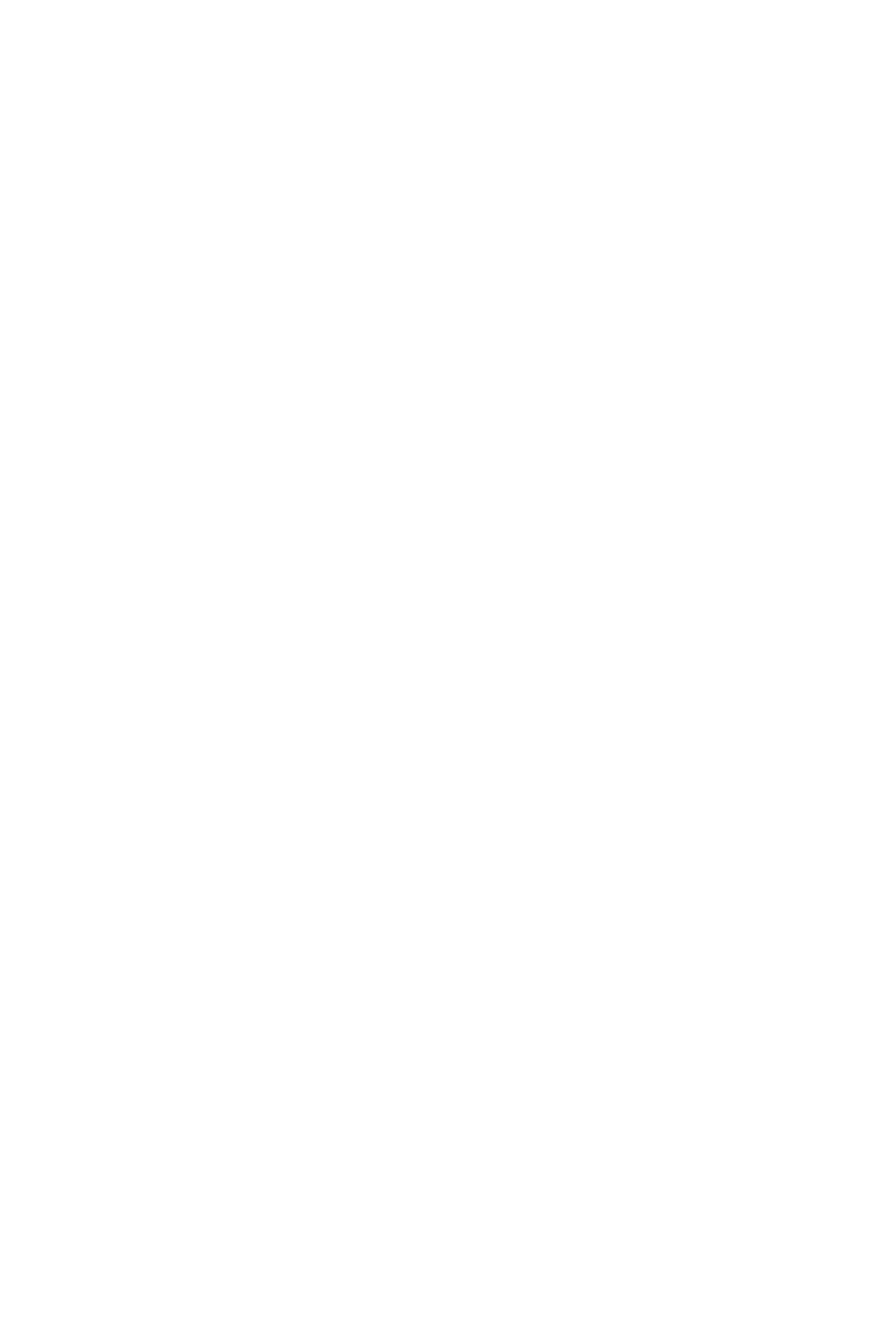
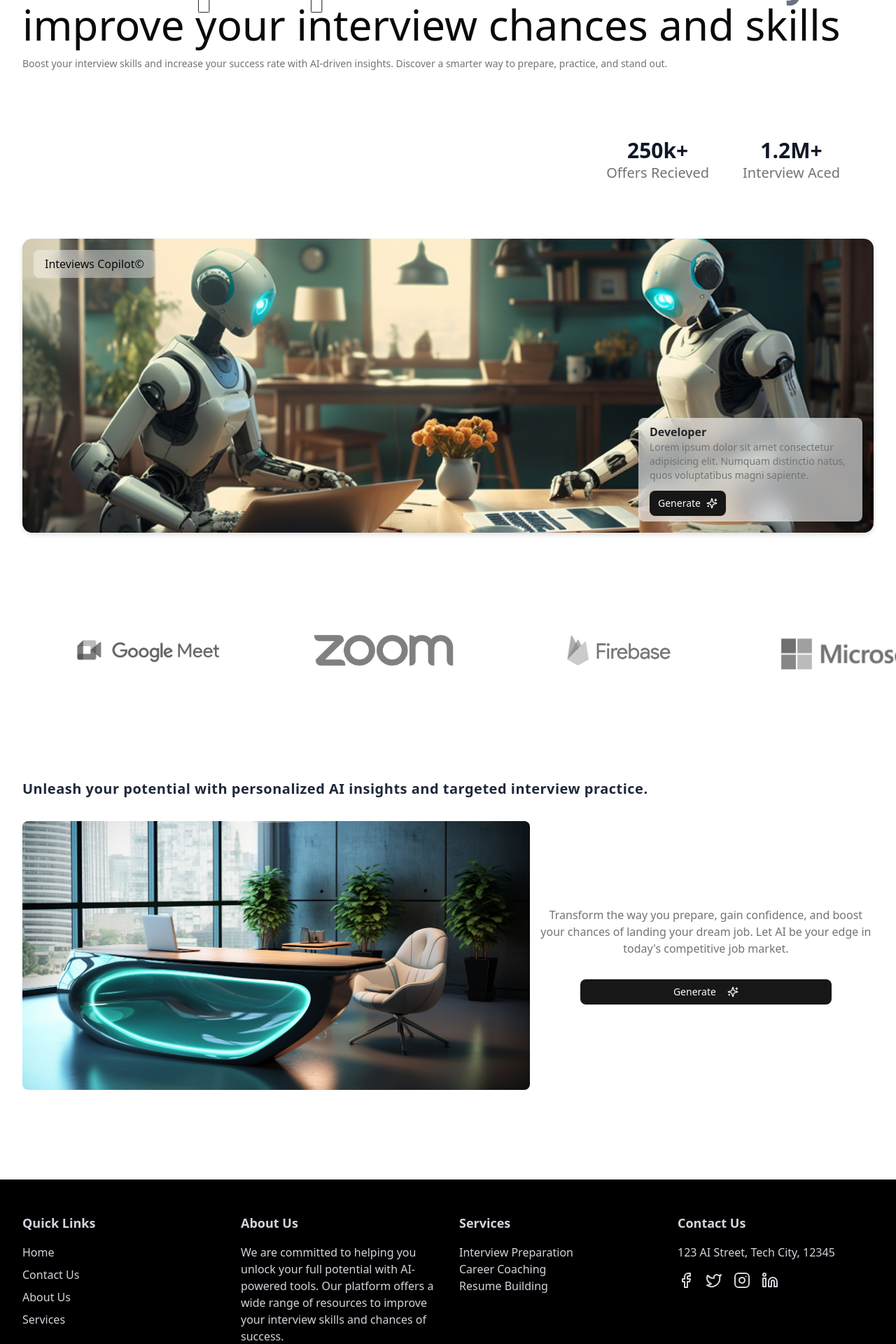
Before and after one commit to owaish7/Interview-app, a React (Vite) app in the folder react-interview-app/: page / in a window 1280 px wide. Shown: the part 220-2140 px from the top of the page at 70% size. Before the commit the page ends 800 px from the top, so only its background shows below. Built offline with nearby package versions, Linux system fonts and the light colour scheme; no server answers.

Commit message:
done the main page

```diff
--- a/react-interview-app/package.json
+++ b/react-interview-app/package.json
@@ -19,6 +19,7 @@
     "lucide-react": "^0.479.0",
     "react": "^19.0.0",
     "react-dom": "^19.0.0",
+    "react-fast-marquee": "^1.6.5",
     "react-router-dom": "^7.3.0",
     "tailwind-merge": "^3.0.2",
     "tailwindcss-animate": "^1.0.7"
--- a/react-interview-app/src/components/footer.tsx
+++ b/react-interview-app/src/components/footer.tsx
@@ -1,10 +1,121 @@
+import React from "react";
 
-const Footer = () => {
-  return (
-    <div>
-      Footer
-    </div>
-  )
+import { Facebook, Twitter, Instagram, Linkedin } from "lucide-react"; // Import Lucide icons
+import { Link } from "react-router-dom";
+import { Container } from "@/components/container";
+import { MainRoutes } from "@/lib/helper";
+
+interface SocialLinkProps {
+  href: string;
+  icon: React.ReactNode;
+  hoverColor: string;
 }
 
-export default Footer
+const SocialLink: React.FC<SocialLinkProps> = ({ href, icon, hoverColor }) => {
+  return (
+    <a
+      href={href}
+      target="_blank"
+      rel="noopener noreferrer"
+      className={`hover:${hoverColor}`}
+    >
+      {icon}
+    </a>
+  );
+};
+
+interface FooterLinkProps {
+  to: string;
+  children: React.ReactNode;
+}
+
+const FooterLink: React.FC<FooterLinkProps> = ({ to, children }) => {
+  return (
+    <li>
+      <Link
+        to={to}
+        className="hover:underline text-gray-300 hover:text-gray-100"
+      >
+        {children}
+      </Link>
+    </li>
+  );
+};
+
+ const Footer = () => {
+  return (
+    <div className="w-full bg-black text-gray-300 hover:text-gray-100 py-8">
+      <Container>
+        <div className="grid grid-cols-1 md:grid-cols-4 gap-8">
+          {/* First Column: Links */}
+          <div>
+            <h3 className="font-bold text-lg mb-4">Quick Links</h3>
+            <ul className="space-y-2">
+              {MainRoutes.map((route) => (
+                <FooterLink key={route.href} to={route.href}>
+                  {route.label}
+                </FooterLink>
+              ))}
+            </ul>
+          </div>
+
+          {/* Second Column: About Us */}
+          <div>
+            <h3 className="font-bold text-lg mb-4">About Us</h3>
+            <p>
+              We are committed to helping you unlock your full potential with
+              AI-powered tools. Our platform offers a wide range of resources to
+              improve your interview skills and chances of success.
+            </p>
+          </div>
+
+          {/* Third Column: Services */}
+          <div>
+            <h3 className="font-bold text-lg mb-4">Services</h3>
+            <ul>
+              <FooterLink to="/services/interview-prep">
+                Interview Preparation
+              </FooterLink>
+              <FooterLink to="/services/career-coaching">
+                Career Coaching
+              </FooterLink>
+              <FooterLink to="/services/resume-building">
+                Resume Building
+              </FooterLink>
+            </ul>
+          </div>
+
+          {/* Fourth Column: Address and Social Media */}
+          <div>
+            <h3 className="font-bold text-lg mb-4">Contact Us</h3>
+            <p className="mb-4">123 AI Street, Tech City, 12345</p>
+            <div className="flex gap-4">
+              <SocialLink
+                href="https://facebook.com"
+                icon={<Facebook size={24} />}
+                hoverColor="text-blue-500"
+              />
+              <SocialLink
+                href="https://twitter.com"
+                icon={<Twitter size={24} />}
+                hoverColor="text-blue-400"
+              />
+              <SocialLink
+                href="https://instagram.com"
+                icon={<Instagram size={24} />}
+                hoverColor="text-pink-500"
+              />
+              <SocialLink
+                href="https://linkedin.com"
+                icon={<Linkedin size={24} />}
+                hoverColor="text-blue-700"
+              />
+            </div>
+          </div>
+        </div>
+      </Container>
+    </div>
+  );
+};
+
+export default Footer;
--- /dev/null
+++ b/react-interview-app/src/components/marquee-img.tsx
@@ -0,0 +1,11 @@
+ const MarqueImg = ({ img }: { img: string }) => {
+    return (
+      <img
+        src={img}
+        className="w-44 h-44 xl:w-52 xl:h-52 object-contain grayscale mx-12 xl:mx-16"
+        alt=""
+      />
+    );
+  };
+
+  export default MarqueImg;
--- a/react-interview-app/src/index.css
+++ b/react-interview-app/src/index.css
@@ -121,4 +121,11 @@
   body {
     @apply bg-background text-foreground;
   }
+  .text-outline {
+    color: white;
+    text-shadow: -1px -1px 0 rgba(0, 0, 0, 0.6),
+      /* Top-left */ 1px -1px 0 rgba(0, 0, 0, 0.6),
+      /* Top-right */ -1px 1px 0 rgba(0, 0, 0, 0.6),
+      /* Bottom-left */ 1px 1px 0 rgba(0, 0, 0, 0.6); /* Bottom-right */
+  }
 }
--- a/react-interview-app/src/routes/home.tsx
+++ b/react-interview-app/src/routes/home.tsx
@@ -1,11 +1,121 @@
-import { UserButton } from "@clerk/clerk-react"
+import { Sparkles } from "lucide-react";
+ import Marquee from "react-fast-marquee";
 
+ import { Container } from "@/components/container";
+ import { Button } from "@/components/ui/button";
+ import MarqueImg from "@/components/marquee-img";
+ import { Link } from "react-router-dom";
 
-const HomePage = () => {
-  return (
-    <div>
-    </div>
-  )
-}
+ const HomePage = () => {
+   return (
+     <div className="flex-col w-full pb-24">
+       <Container>
+         <div className="my-8">
+           <h2 className="text-3xl text-center md:text-left md:text-6xl">
+             <span className=" text-outline font-extrabold md:text-8xl">
+               AI Superpower
+             </span>
+             <span className="text-gray-500 font-extrabold">
+               - A better way to
+             </span>
+             <br />
+             improve your interview chances and skills
+           </h2>
 
-export default HomePage
+           <p className="mt-4 text-muted-foreground text-sm">
+             Boost your interview skills and increase your success rate with
+             AI-driven insights. Discover a smarter way to prepare, practice, and
+             stand out.
+           </p>
+         </div>
+
+         <div className="flex w-full items-center justify-evenly md:px-12 md:py-16 md:items-center md:justify-end gap-12">
+           <p className="text-3xl font-semibold text-gray-900 text-center">
+             250k+
+             <span className="block text-xl text-muted-foreground font-normal">
+               Offers Recieved
+             </span>
+           </p>
+           <p className="text-3xl font-semibold text-gray-900 text-center">
+             1.2M+
+             <span className="block text-xl text-muted-foreground font-normal">
+               Interview Aced
+             </span>
+           </p>
+         </div>
+
+         {/* image section */}
+         <div className="w-full mt-4 rounded-xl bg-gray-100 h-[420px] drop-shadow-md overflow-hidden relative">
+           <img
+             src="/assets/img/hero.jpg"
+             alt=""
+             className="w-full h-full object-cover"
+           />
+
+           <div className="absolute top-4 left-4 px-4 py-2 rounded-md bg-white/40 backdrop-blur-md">
+             Inteviews Copilot&copy;
+           </div>
+
+           <div className="hidden md:block absolute w-80 bottom-4 right-4 px-4 py-2 rounded-md bg-white/60 backdrop-blur-md">
+             <h2 className="text-neutral-800 font-semibold">Developer</h2>
+             <p className="text-sm text-neutral-500">
+               Lorem ipsum dolor sit amet consectetur adipisicing elit. Numquam
+               distinctio natus, quos voluptatibus magni sapiente.
+             </p>
+
+             <Button className="mt-3">
+               Generate <Sparkles />
+             </Button>
+           </div>
+         </div>
+       </Container>
+
+       {/* marquee section */}
+       <div className=" w-full my-12">
+         <Marquee pauseOnHover>
+           <MarqueImg img="/assets/img/logo/firebase.png" />
+           <MarqueImg img="/assets/img/logo/meet.png" />
+           <MarqueImg img="/assets/img/logo/zoom.png" />
+           <MarqueImg img="/assets/img/logo/firebase.png" />
+           <MarqueImg img="/assets/img/logo/microsoft.png" />
+           <MarqueImg img="/assets/img/logo/meet.png" />
+           <MarqueImg img="/assets/img/logo/tailwindcss.png" />
+           <MarqueImg img="/assets/img/logo/microsoft.png" />
+         </Marquee>
+       </div>
+
+       <Container className="py-8 space-y-8">
+         <h2 className="tracking-wide text-xl text-gray-800 font-semibold">
+           Unleash your potential with personalized AI insights and targeted
+           interview practice.
+         </h2>
+
+         <div className="grid grid-cols-1 md:grid-cols-5 gap-3">
+           <div className="col-span-1 md:col-span-3">
+             <img
+               src="/assets/img/office.jpg"
+               alt=""
+               className="w-full max-h-96 rounded-md object-cover"
+             />
+           </div>
+
+           <div className="col-span-1 md:col-span-2 gap-8 max-h-96 min-h-96 w-full flex flex-col items-center justify-center text-center">
+             <p className="text-center text-muted-foreground">
+               Transform the way you prepare, gain confidence, and boost your
+               chances of landing your dream job. Let AI be your edge in
+               today&apos;s competitive job market.
+             </p>
+
+             <Link to={"/generate"} className="w-full">
+               <Button className="w-3/4">
+                 Generate <Sparkles className="ml-2" />
+               </Button>
+             </Link>
+           </div>
+         </div>
+       </Container>
+     </div>
+   );
+ };
+
+ export default HomePage;
```
Also changed, not shown: 1 other file (tests, documents, lock files or other folders).
